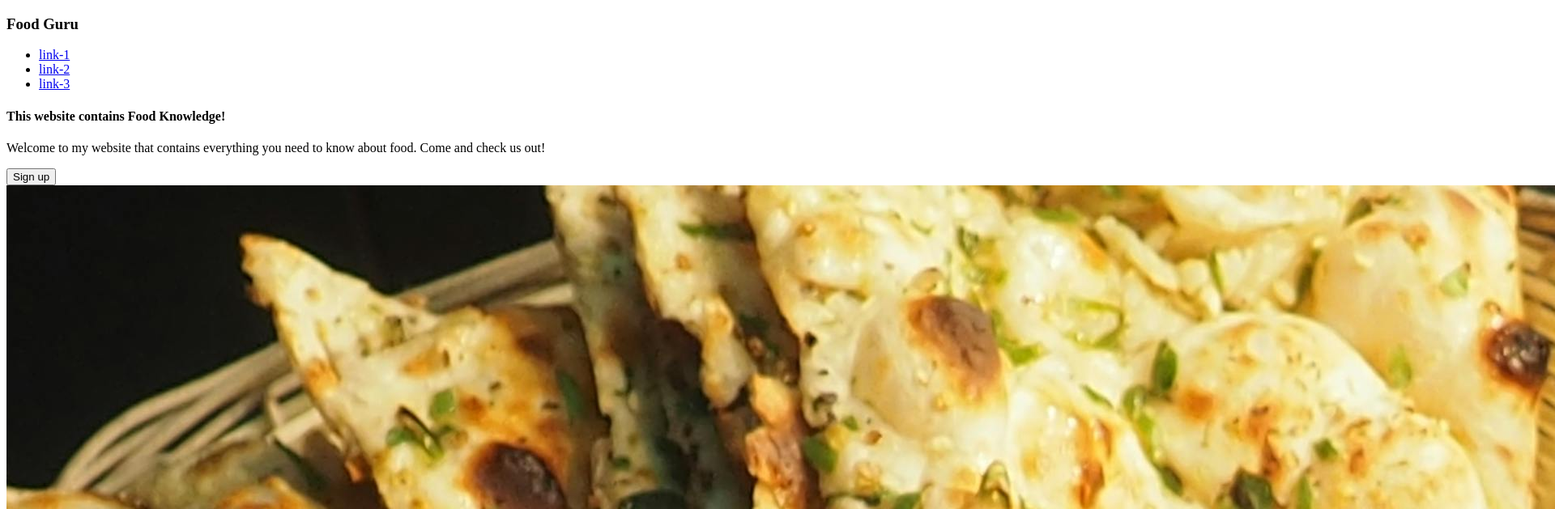
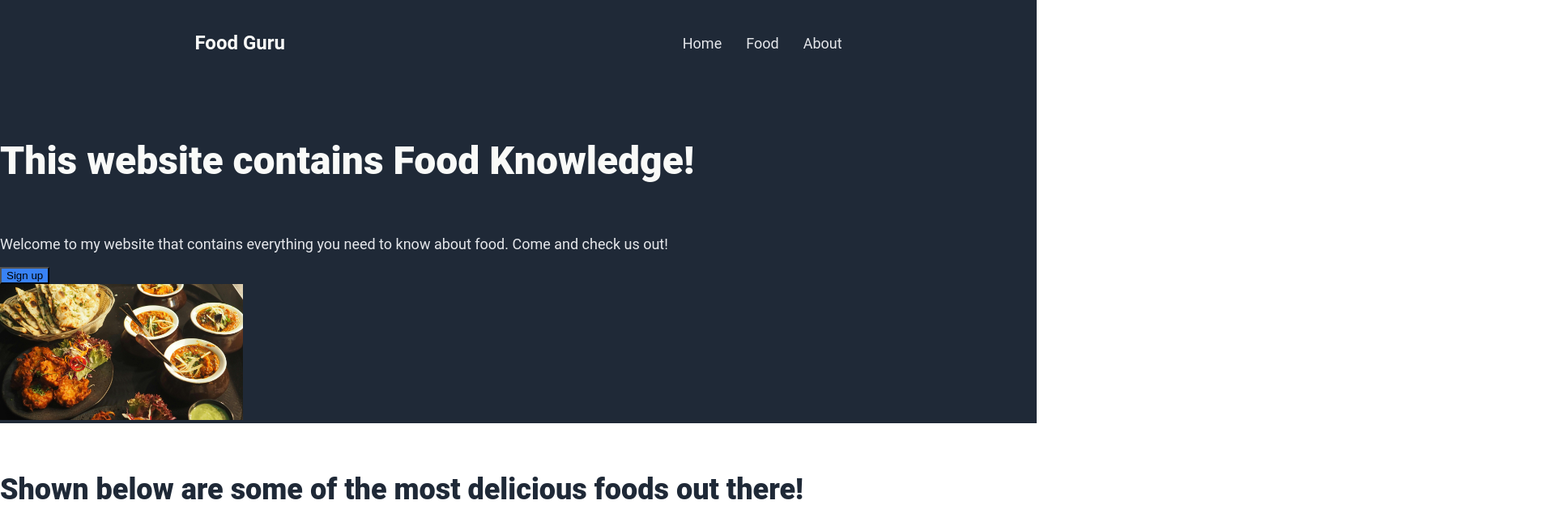
Before and after one commit to User1928374/Landing-Page, a plain HTML site: page index.html in a window 1280 px wide. Shown: the top 629 px of the page at 81% size, 1920 px wide, since content can reach past the window. Drawn offline with Linux system fonts and the light colour scheme.

Commit message:
Add Style To Framework

```diff
--- a/index.html
+++ b/index.html
@@ -4,15 +4,16 @@
     <meta charset="UTF-8">
     <meta name="viewport" content="width=device-width, initial-scale=1.0">
     <title>Landing Page</title>
+    <link rel="stylesheet" href="style.css">
 </head>
 <body>
     <header>
         <h3 class="logo">Food Guru</h3>
 
         <ul class="right-links">
-            <li><a href="#">link-1</a></li>
-            <li><a href="#">link-2</a></li>
-            <li><a href="#">link-3</a></li>
+            <li><a href="#">Home</a></li>
+            <li><a href="#">Food</a></li>
+            <li><a href="#">About</a></li>
         </ul>
         </div>
     </header>
@@ -27,7 +28,7 @@
     </div>
 
     <div class="second-section">
-        <h5>Shown below are some of the most delicious foods out there!</h4>
+        <h5>Shown below are some of the most delicious foods out there!</h5>
         <div class="food-items">
             <div class="food-card"><img src="images/sushi.jpg" alt=""><p>Sushi: Vinegared rice with raw fish or vegetables</p></div>
             <div class="food-card"><img src="images/tacos.jpg" alt=""><p>Tacos: Folded tortillas filled with meat and toppings</p></div>
@@ -37,7 +38,7 @@
     </div>
 
     <div class="third-section">
-        <h2>“I am on a seafood diet — I see food, I eat it, and then I immediately start thinking about what I’m going to eat next.”</h2>
+        <h2>“I am on a seafood diet — I see food, I eat it, and then I immediately start thinking about what Im going to eat next.”</h2>
         <p class="quote-name">-Poseidon, God of the Sea</p>
     </div>
 
@@ -48,5 +49,9 @@
         </div>
         <button class="sign-up-footer">Sign up</button>
     </div>
+
+    <footer>
+        <p class="copyright">Copyright</p>
+    </footer>
 </body>
 </html>
--- a/style.css
+++ b/style.css
@@ -0,0 +1,78 @@
+body{
+    margin: 0;
+    padding: 0;
+    font-family: 'Roboto', sans-serif;
+    display: flex;
+    flex-direction: column;
+}
+
+header{
+    display: flex;
+    justify-content: space-around;
+    align-items: center;
+    padding: 15px;
+    background-color: #1F2937;
+}
+.right-links{
+    display: flex;
+    gap: 30px;
+}
+
+.first-section{
+    background-color: #1F2937;
+}
+
+.third-section{
+    background-color: #E5E7EB;
+}
+
+h2{
+    font-size: 36px;
+    color: #1F2937;
+    font-weight: 300;
+}
+h3{
+    font-size: 24px;
+    color: #F9FAF8;
+}
+h4{
+    font-size: 48px;
+    color: #F9FAF8;
+    font-weight: 900;
+}
+h5{
+    font-size: 36px;
+    color: #1F2937;
+    font-weight: 900;
+}
+
+
+footer{
+    display: flex;
+    justify-content: center;
+    align-items: center;
+    color: lightgray;
+    background-color: #1F2937;
+}
+
+button{
+    background-color: #3882F6;
+}
+
+img{
+    width: 300px;
+    height: auto;
+}
+
+ul{
+    list-style-type: none;
+}
+a{
+    text-decoration: none;
+    font-size: 18px;
+    color: #E5E7EB;
+}
+p{
+    font-size: 18px;
+    color: #E5E7EB;
+}
```
